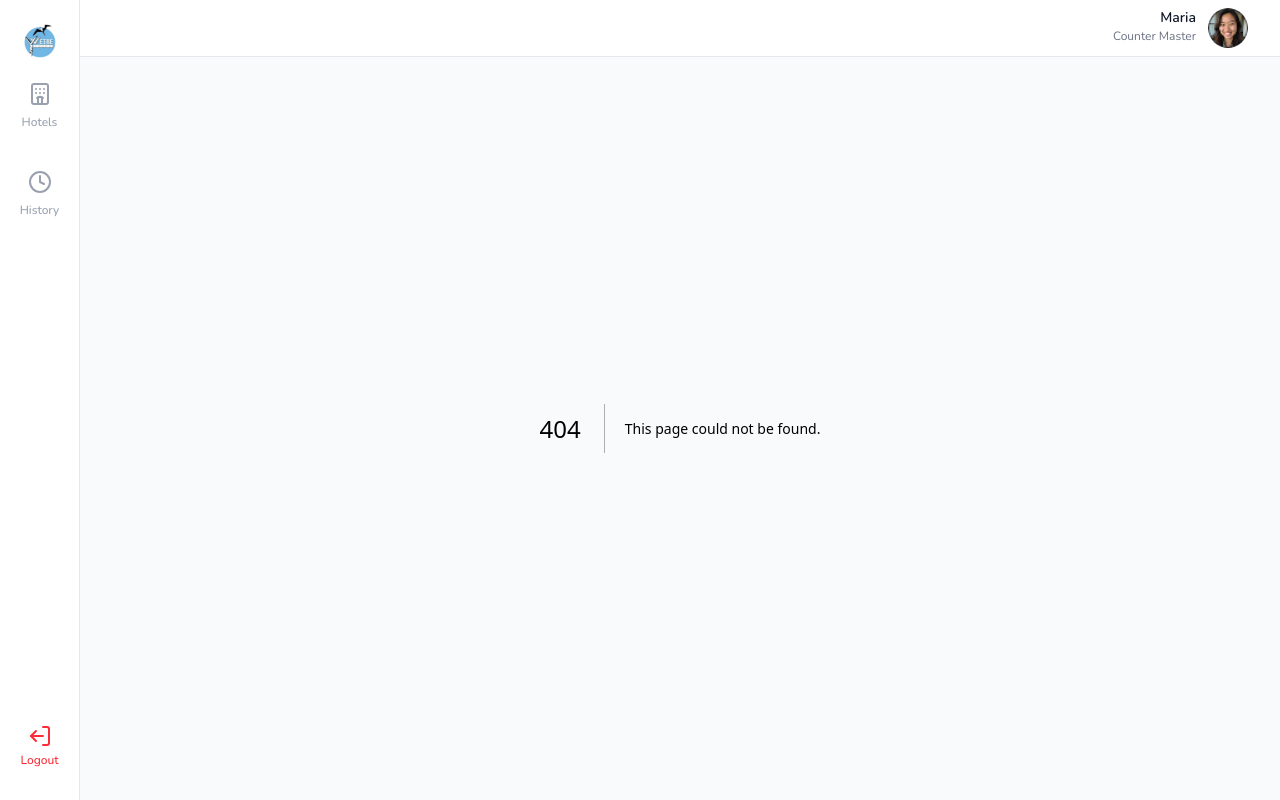
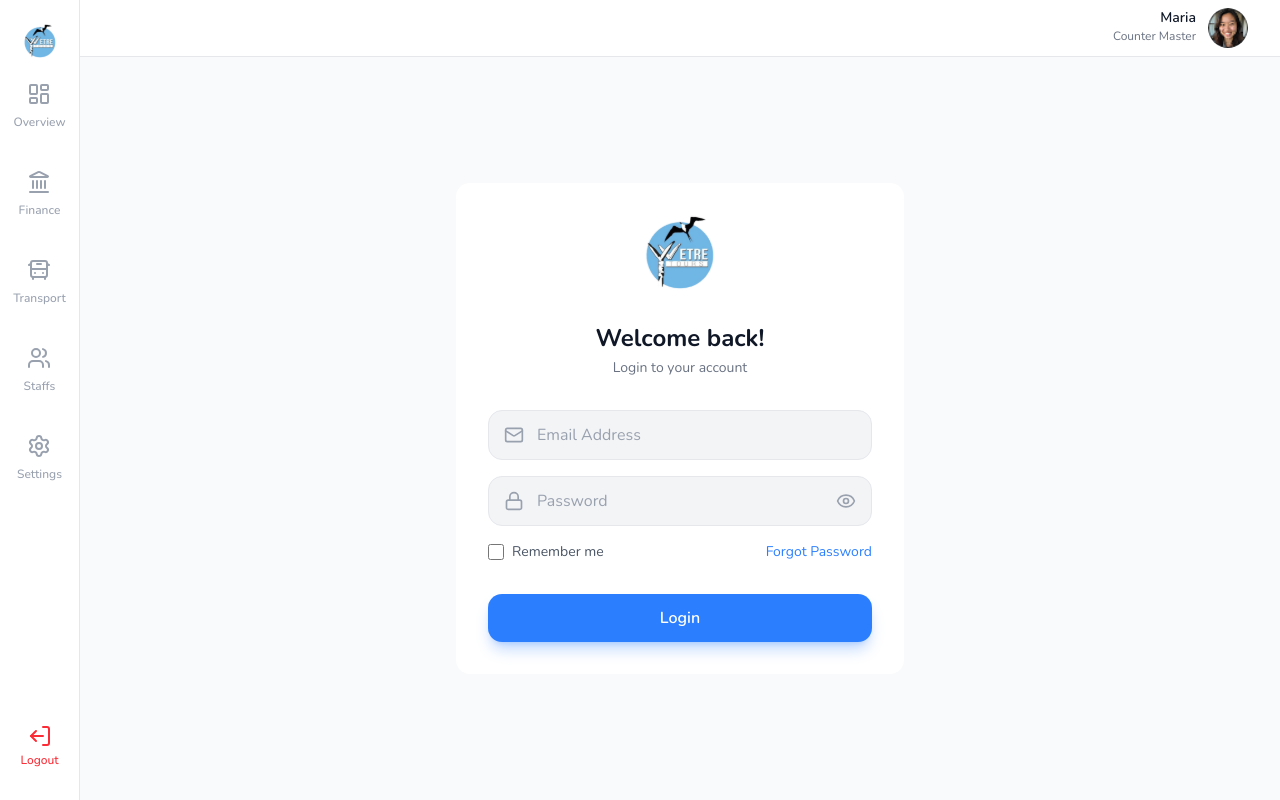
Before and after one commit to suman-chandra-barman/etre-tours-frontend, a Next.js app: page /login in a window 1280 px wide. Before the commit this address had no page. Built offline with nearby package versions, Linux system fonts and the light colour scheme.

Commit message:
feat: implement LoginPage component with logo and form functionality

```diff
--- /dev/null
+++ b/app/(auth)/login/page.tsx
@@ -0,0 +1,104 @@
+"use client";
+
+import { useState } from "react";
+import Image from "next/image";
+import { Mail, Lock, Eye, EyeOff } from "lucide-react";
+import logo from "@/public/logo.svg";
+
+function LoginPage() {
+  const [showPassword, setShowPassword] = useState(false);
+  const [rememberMe, setRememberMe] = useState(false);
+
+  const handleSubmit = (e: React.FormEvent) => {
+    e.preventDefault();
+    // Handle login logic
+  };
+
+  return (
+    <main className="w-full h-screen flex items-center justify-center bg-gray-50">
+      <section className="w-full max-w-md p-4 md:p-6 lg:p-8 bg-white rounded-xl">
+        {/* Logo */}
+        <div className="flex justify-center mb-8">
+          <Image
+            src={logo}
+            alt="Company Logo"
+            width={70}
+            height={60}
+            className="object-contain"
+          />
+        </div>
+
+        {/* Welcome Text */}
+        <div className="text-center mb-8">
+          <h2 className=" text-xl md:text-2xl font-bold text-gray-900 mb-1">
+            Welcome back!
+          </h2>
+          <p className="text-gray-500 text-sm">Login to your account</p>
+        </div>
+
+        {/* Login Form */}
+        <form onSubmit={handleSubmit} className="space-y-4">
+          {/* Email Input */}
+          <div className="relative">
+            <div className="absolute left-4 top-1/2 -translate-y-1/2 text-gray-400">
+              <Mail size={20} />
+            </div>
+            <input
+              type="email"
+              placeholder="Email Address"
+              className="w-full pl-12 pr-4 py-3 bg-gray-100 border border-gray-200 rounded-xl text-gray-900 placeholder:text-gray-400 focus:outline-none focus:ring-2 focus:ring-blue-500 focus:border-transparent transition-all"
+            />
+          </div>
+
+          {/* Password Input */}
+          <div className="relative">
+            <div className="absolute left-4 top-1/2 -translate-y-1/2 text-gray-400">
+              <Lock size={20} />
+            </div>
+            <input
+              type={showPassword ? "text" : "password"}
+              placeholder="Password"
+              className="w-full pl-12 pr-12 py-3 bg-gray-100 border border-gray-200 rounded-xl text-gray-900 placeholder:text-gray-400 focus:outline-none focus:ring-2 focus:ring-blue-500 focus:border-transparent transition-all"
+            />
+            <button
+              type="button"
+              onClick={() => setShowPassword(!showPassword)}
+              className="absolute right-4 top-1/2 -translate-y-1/2 text-gray-400 hover:text-gray-600 transition-colors"
+            >
+              {showPassword ? <EyeOff size={20} /> : <Eye size={20} />}
+            </button>
+          </div>
+
+          {/* Remember Me & Forgot Password */}
+          <div className="flex items-center justify-between">
+            <label className="flex items-center gap-2 cursor-pointer">
+              <input
+                type="checkbox"
+                checked={rememberMe}
+                onChange={(e) => setRememberMe(e.target.checked)}
+                className="w-4 h-4 rounded border-gray-300 text-blue-500 focus:ring-blue-500"
+              />
+              <span className="text-sm text-gray-600">Remember me</span>
+            </label>
+            <a
+              href="#"
+              className="text-sm text-blue-500 hover:text-blue-600 transition-colors"
+            >
+              Forgot Password
+            </a>
+          </div>
+
+          {/* Login Button */}
+          <button
+            type="submit"
+            className="mt-4 w-full bg-blue-500 hover:bg-blue-600 text-white font-semibold py-3 rounded-xl transition-colors shadow-lg shadow-blue-500/30"
+          >
+            Login
+          </button>
+        </form>
+      </section>
+    </main>
+  );
+}
+
+export default LoginPage;
--- a/contexts/UserContext.tsx
+++ b/contexts/UserContext.tsx
@@ -17,7 +17,7 @@ export function UserProvider({ children }: { children: ReactNode }) {
     id: "1",
     name: "John Doe",
     email: "john@example.com",
-    role: "partner-sales",
+    role: "admin",
   });
 
   const role = user?.role || null;
```
Also changed, not shown: components/sales/forms/CruiseSalesForm.tsx (line endings or trailing spaces).
